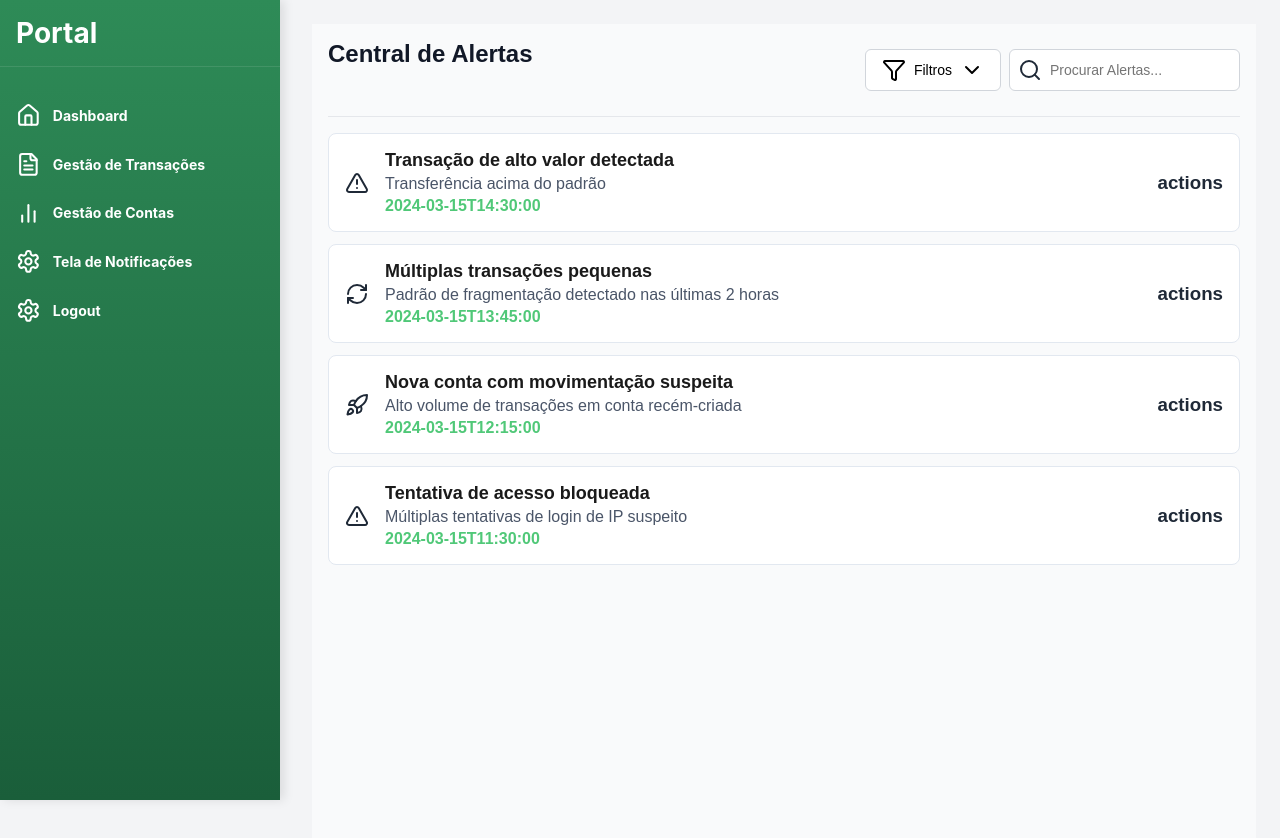
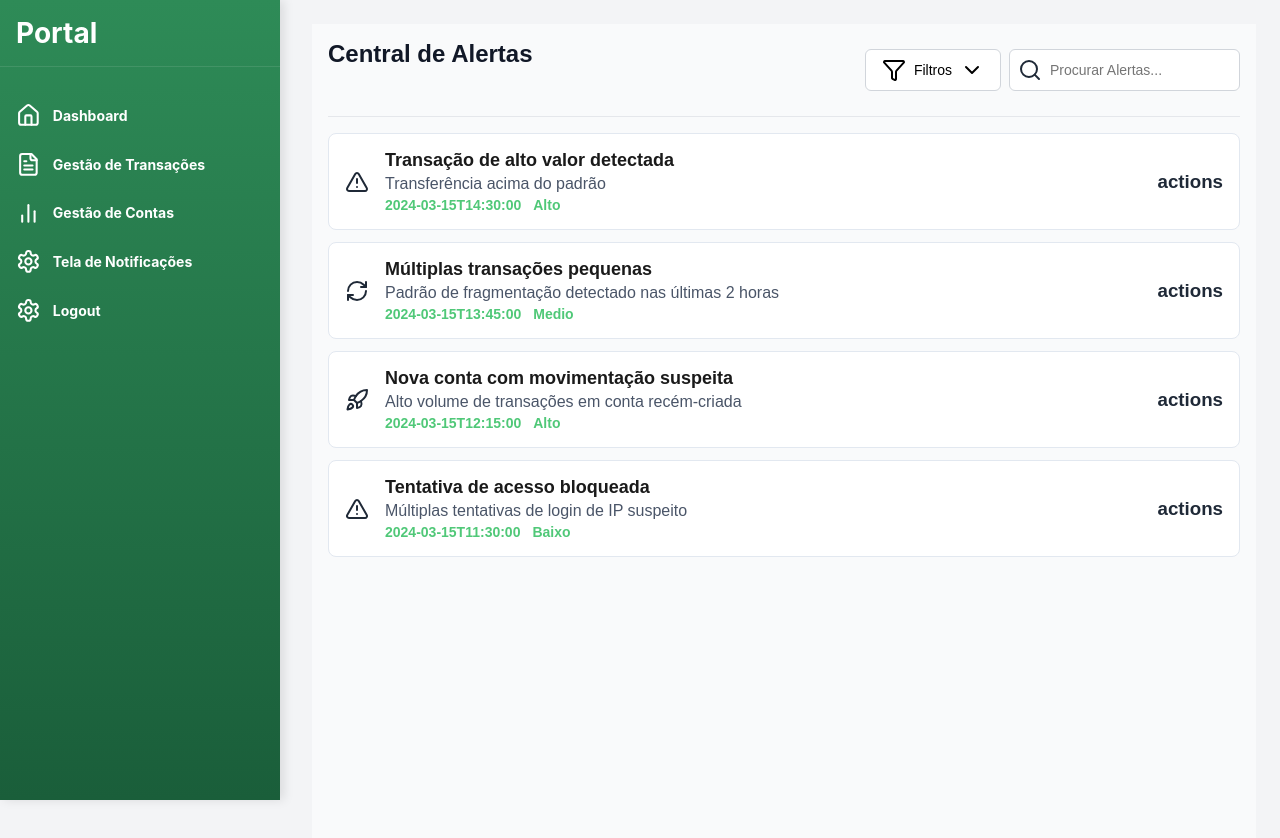
Before and after one commit to RusthenRonald2006/Portal-de-analise-em-anomalias-transacionais, a React (Create React App) app in the folder detec-anomalias/: page /notificacoes in a window 1280 px wide. Shown: the top 838 px of the page. Built offline with nearby package versions, Linux system fonts and the light colour scheme; the HTML template or start-up script is replaced by a standard one.

Commit message:
fazendo condição com operador ternário

```diff
--- a/detec-anomalias/src/components/Pages/Notificacoes.js
+++ b/detec-anomalias/src/components/Pages/Notificacoes.js
@@ -33,7 +33,7 @@ function Notificacoes(){
             title: 'Múltiplas transações pequenas',
             description: 'Padrão de fragmentação detectado nas últimas 2 horas',
             timestamp: '2024-03-15T13:45:00',
-            severity: 'medium',
+            severity: 'medio',
             status: 'análise'
         },
         {
@@ -120,9 +120,12 @@ function Notificacoes(){
                                             <div className={styles.alert_text}>
                                                 <h1 className={styles.alert_title}>{alert.title}</h1>
                                                 <p className={styles.alert_description}>{alert.description}</p>
-                                                <div className={styles.alert_data}>
+                                                <div className={styles.alert_meta}>
+                                                    <span className={styles.alert_data}>
+                                                        {alert.timestamp}
+                                                    </span>
                                                     <span>
-                                                        {alert.timestamp}
+                                                        {alert.severity === 'baixo' ? 'Baixo': alert.severity === 'medio'?'Medio':'Alto'}
                                                     </span>
                                                 </div>
                                             </div>
--- a/detec-anomalias/src/components/Pages/Notificacoes.module.css
+++ b/detec-anomalias/src/components/Pages/Notificacoes.module.css
@@ -144,6 +144,12 @@ z-index: 10;
     justify-content: center;
     align-items: center;
 }
+.alert_meta{
+    display: flex;
+    gap: 12px;
+    font-size: 14px;
+    color: #718096;
+}
 .alert_data{
 
 }
```
